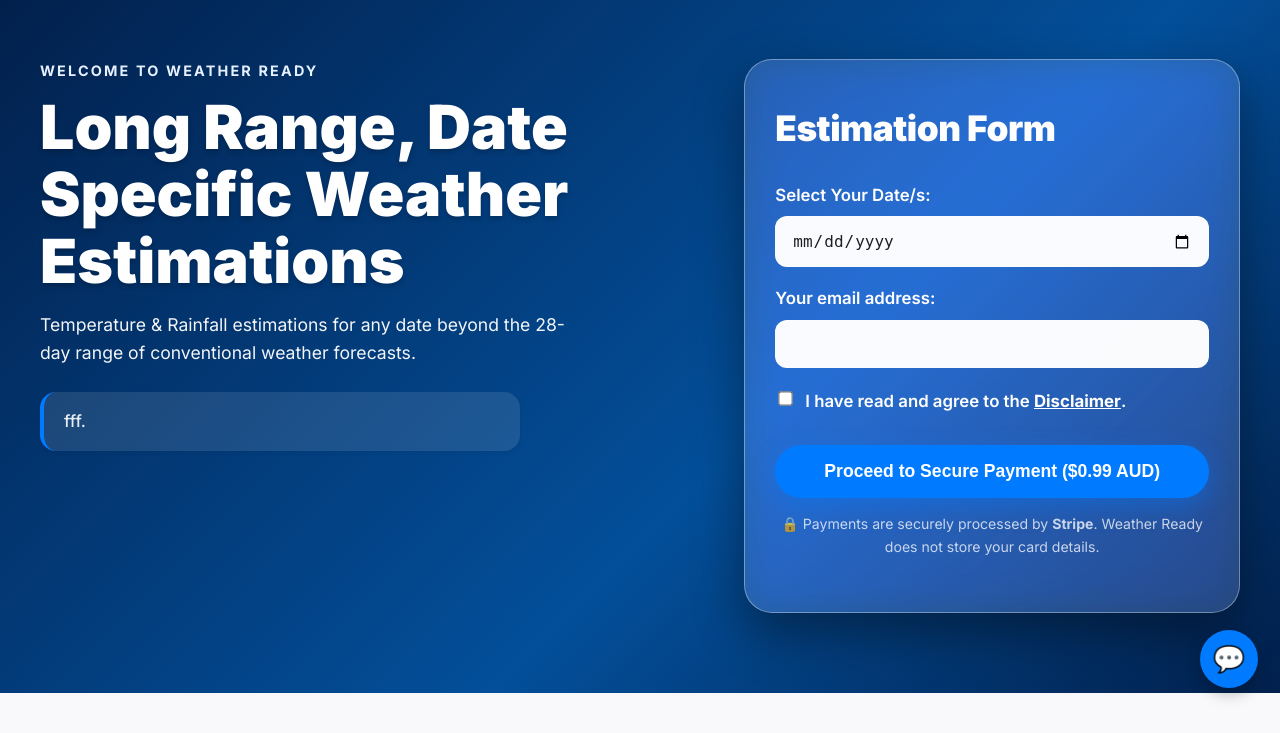
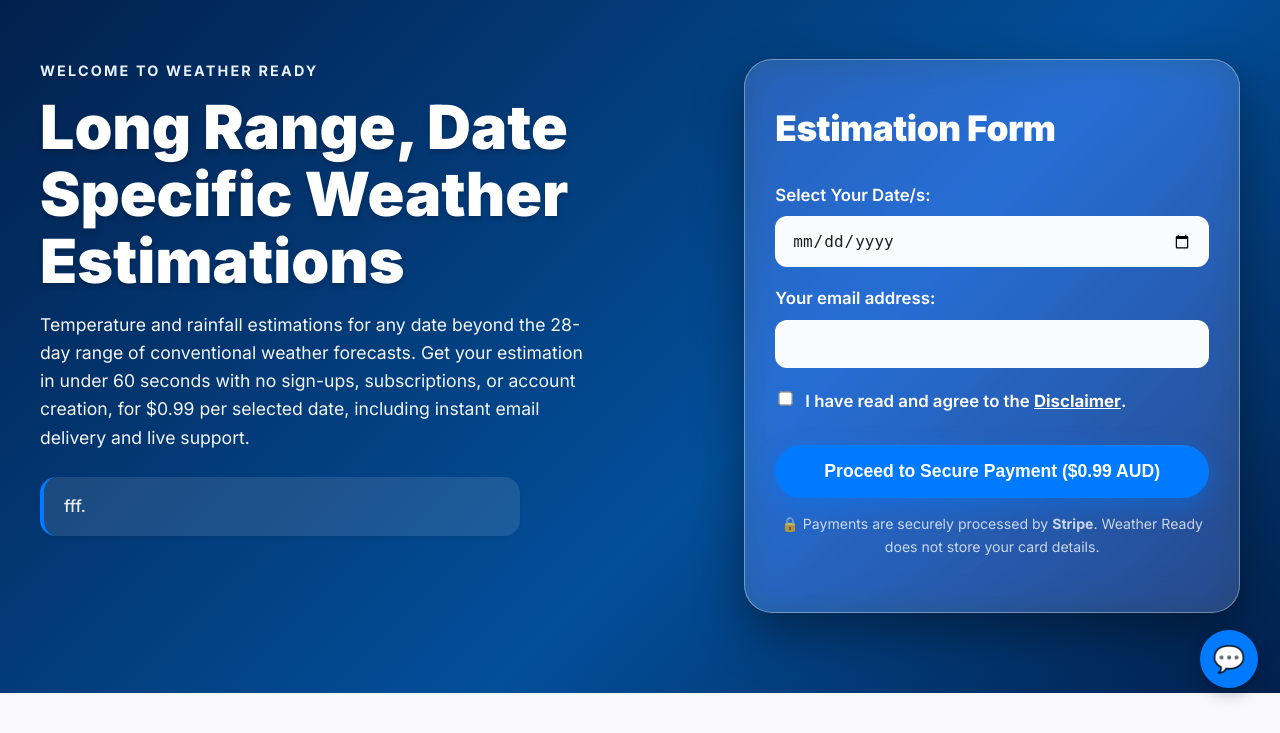
Before and after one commit to jack292929292/weatherready-site, a Flask app: page / in a window 1280 px wide. Shown: the part 90-823 px from the top of the page. Run offline with Flask 3, Linux system fonts and the light colour scheme.

Commit message:
Update index.html

```diff
--- a/templates/index.html
+++ b/templates/index.html
@@ -817,9 +817,10 @@ html, body {
       <div class="hero-kicker">Welcome to Weather Ready</div>
       <h1 class="hero-title">Long Range, Date Specific Weather Estimations</h1>
 
-      <p class="hero-sub">
-        Temperature & Rainfall estimations for any date beyond the 28-day range of conventional weather forecasts.
-      </p>
+  <p class="hero-sub">
+  Temperature and rainfall estimations for any date beyond the 28-day range of conventional weather forecasts. Get your estimation in under 60 seconds with no sign-ups, subscriptions, or account creation, for $0.99 per selected date, including instant email delivery and live support.
+</p>
+
 
       <div class="hero-mini-box">
         <p>fff.</p>
```
